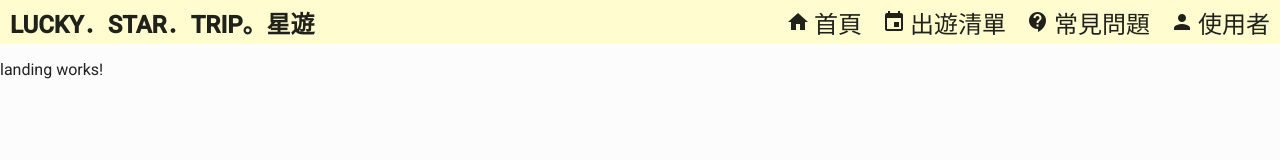
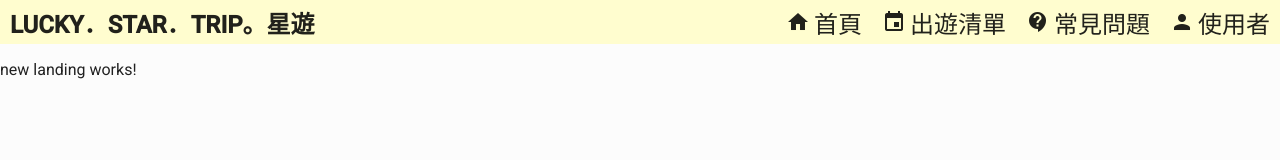
Before and after one commit to r3399r/sadalsuud, an Angular app in the folder frontend/: page / in a window 1280 px wide. Shown: the top 160 px of the page. Built offline with nearby package versions, Linux system fonts and the light colour scheme.

Commit message:
confirm github action works

```diff
--- a/frontend/src/app/pages/landing/landing.component.html
+++ b/frontend/src/app/pages/landing/landing.component.html
@@ -1 +1 @@
-<p>landing works!</p>
+<p>new landing works!</p>
```
Also changed, not shown: 1 other file (tests, documents, lock files or other folders).
